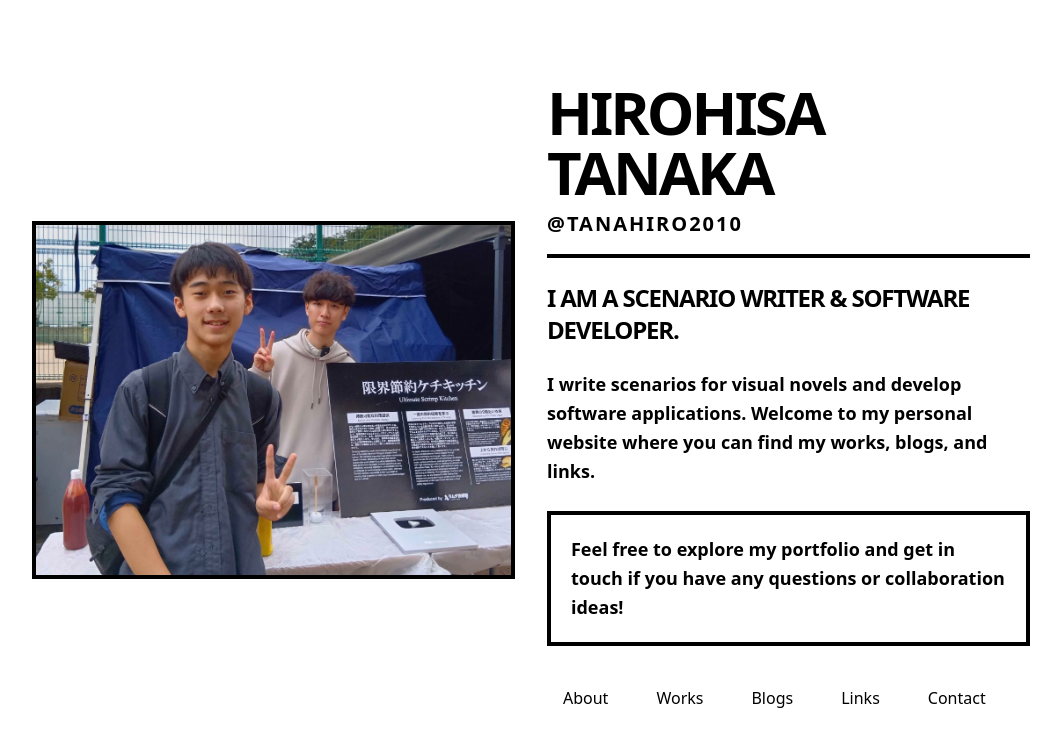
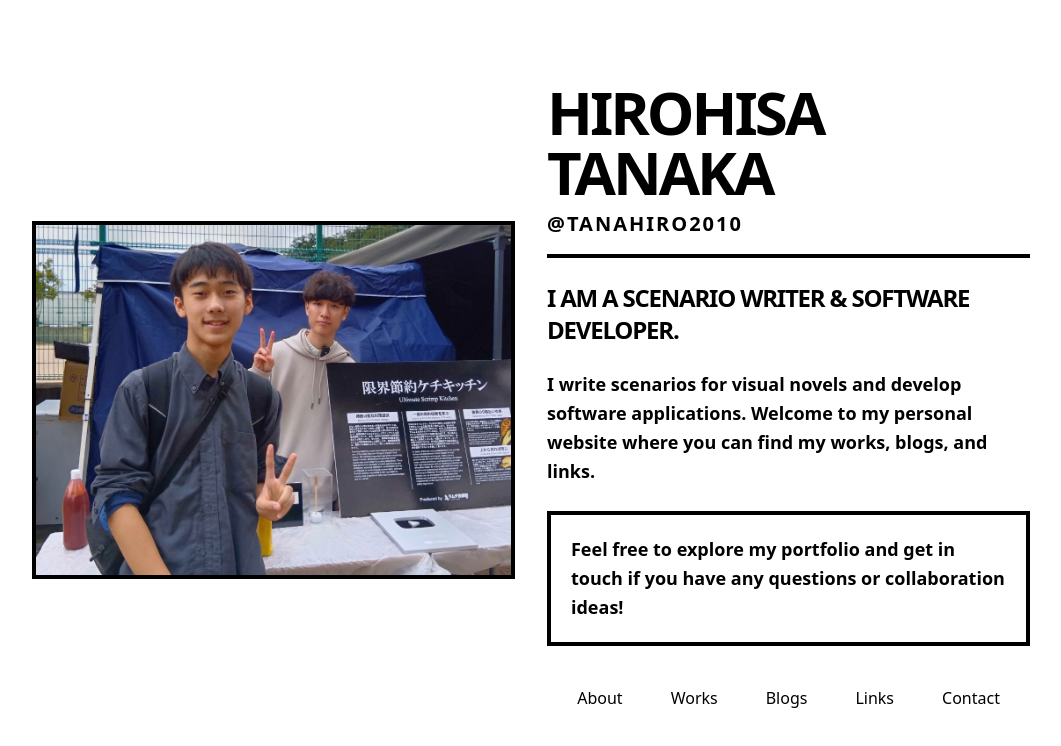
Before and after one commit to tanahiro2010/portfolio, a React (Vite) app: page / in a window 1280 px wide. Shown: the top 746 px of the page, without its empty margins (109-1170 px from the left). Built offline with nearby package versions, Linux system fonts and the light colour scheme.

Commit message:
feat: Indexページのナビゲーションリンクのスタイルを改善し、余白を調整

```diff
--- a/src/app/index.tsx
+++ b/src/app/index.tsx
@@ -98,7 +98,7 @@
                                                 </div>
                                             </div>
 
-                                            <div className="mt-8 flex flex-wrap justify-center sm:justify-start gap-4">
+                                            <div className="mt-8 flex flex-wrap justify-center gap-4">
                                                 { navigationLinks }
                                             </div>
                                         </div>
```
